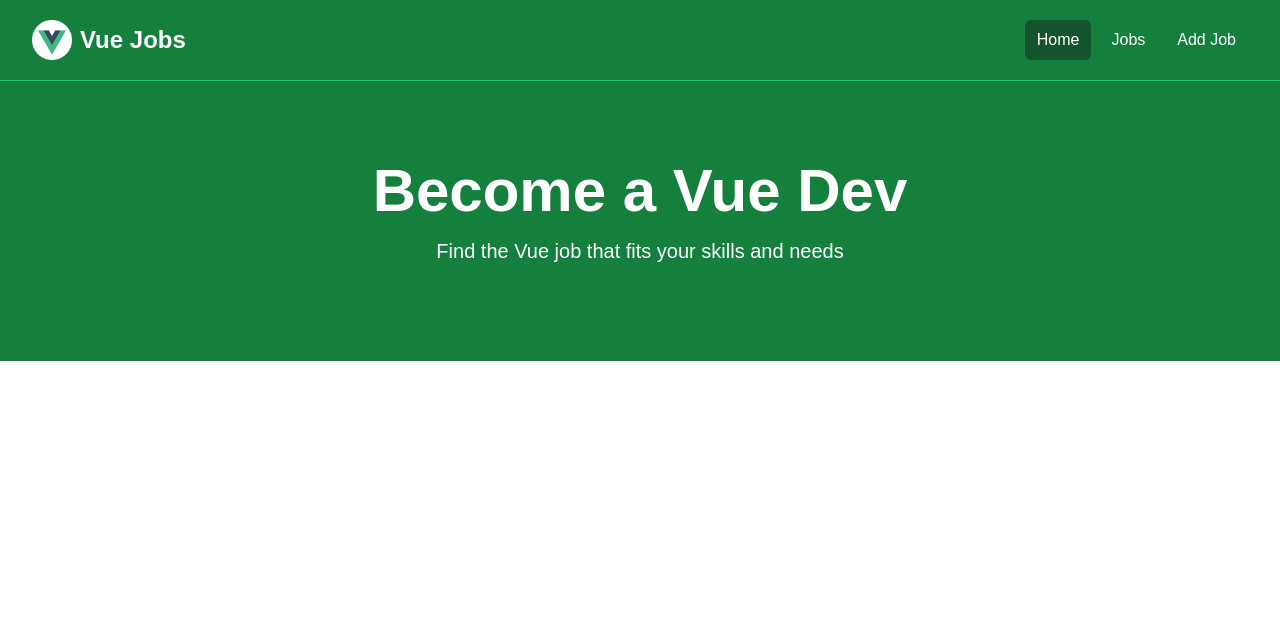
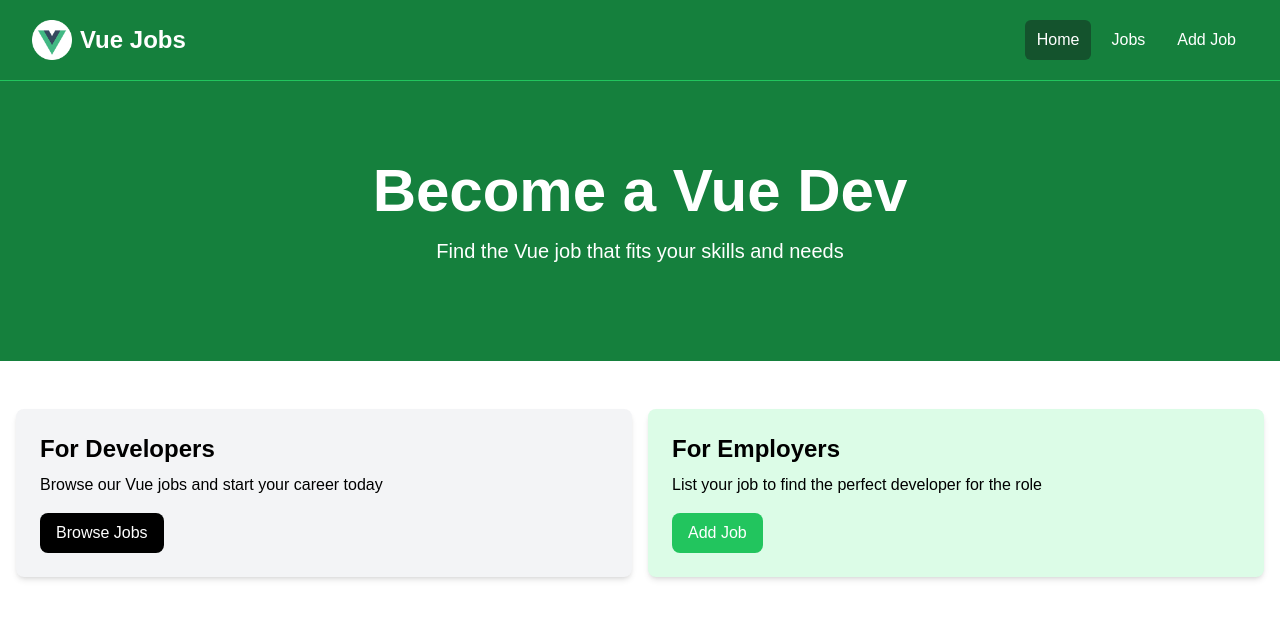
Before and after one commit to ka-dim/vue-jobs, a Vue app: page / in a window 1280 px wide. Shown: the top 618 px of the page. Built offline with nearby package versions, Linux system fonts and the light colour scheme.

Commit message:
Homecards completed

```diff
--- a/src/App.vue
+++ b/src/App.vue
@@ -1,5 +1,6 @@
 <script setup>
   import Hero from './components/Hero.vue';
+import HomeCards from './components/HomeCards.vue';
   import NavBar from './components/NavBar.vue';
 
 
@@ -9,6 +10,7 @@
 <template>
   <NavBar />
   <Hero />
+  <HomeCards/>
 </template>
 
 <style scoped>
--- /dev/null
+++ b/src/components/HomeCard.vue
@@ -0,0 +1,14 @@
+<script setup>
+  defineProps({
+    bg: {
+      type: String,
+      default: 'bg-gray-100'
+    }
+  })
+</script>
+
+<template>
+  <div :class="`${bg} p-6 rounded-lg shadow-md`">
+    <slot></slot>
+  </div>
+</template>
--- /dev/null
+++ b/src/components/HomeCard2.vue
@@ -0,0 +1,20 @@
+<script setup>
+  defineProps({
+    bg: {
+      type: Object,
+      default: {
+        content : 'bg-gray-100',
+        button: 'bg-black hover:bg-gray-700'
+      }
+    }
+  })
+</script>
+
+<template>
+  <div :class="`${bg.content} p-6 rounded-lg shadow-md`">
+    <slot name="contentText" ></slot>
+    <a :class="`${bg.button} inline-block  text-white rounded-lg px-4 py-2 `">
+      <slot name="contentButton" ></slot>
+    </a>
+  </div>
+</template>
--- /dev/null
+++ b/src/components/HomeCards.vue
@@ -0,0 +1,77 @@
+<script setup>
+import HomeCard from './HomeCard.vue';
+import HomeCard2 from './HomeCard2.vue';
+
+
+</script>
+
+<template>
+    <section class="py-4">
+      <div class="container-xl lg:container m-auto">
+        <div class="grid grid-cols-1 md:grid-cols-2 gap-4 p-4 rounded-lg">
+
+          <HomeCard>
+            <h2 class="text-2xl font-bold">For Developers</h2>
+            <p class="mt-2 mb-4">
+              Browse our Vue jobs and start your career today
+            </p>
+            <a
+              href="jobs.html"
+              class="inline-block bg-black text-white rounded-lg px-4 py-2 hover:bg-gray-700"
+            >
+              Browse Jobs
+            </a>
+          </HomeCard>
+
+          <HomeCard bg="bg-green-100">
+            <h2 class="text-2xl font-bold">For Employers</h2>
+            <p class="mt-2 mb-4">
+              List your job to find the perfect developer for the role
+            </p>
+            <a
+              href="add-job.html"
+              class="inline-block bg-green-500 text-white rounded-lg px-4 py-2 hover:bg-green-600"
+            >
+              Add Job
+            </a>
+          </HomeCard>
+
+          <!-- My Homecard Experience -->
+
+          <!--
+
+          <HomeCard2 >
+            <template v-slot:contentText>
+              <h2 class="text-2xl font-bold">For Developers</h2>
+              <p class="mt-2 mb-4">
+                Browse our Vue jobs and start your career today
+              </p>
+            </template>
+
+            <template v-slot:contentButton>
+              Browse Jobs
+            </template>
+          </HomeCard2>
+
+          <HomeCard2
+          :bg="{
+            content : 'bg-green-100',
+            button: 'bg-green-500 hover:bg-green-600'
+          }">
+            <template v-slot:contentText>
+              <h2 class="text-2xl font-bold">For Employers</h2>
+              <p class="mt-2 mb-4">
+                List your job to find the perfect developer for the role
+              </p>
+            </template>
+
+            <template v-slot:contentButton>
+              Add Job
+            </template>
+
+          </HomeCard2>
+          -->
+        </div>
+      </div>
+    </section>
+</template>
```
